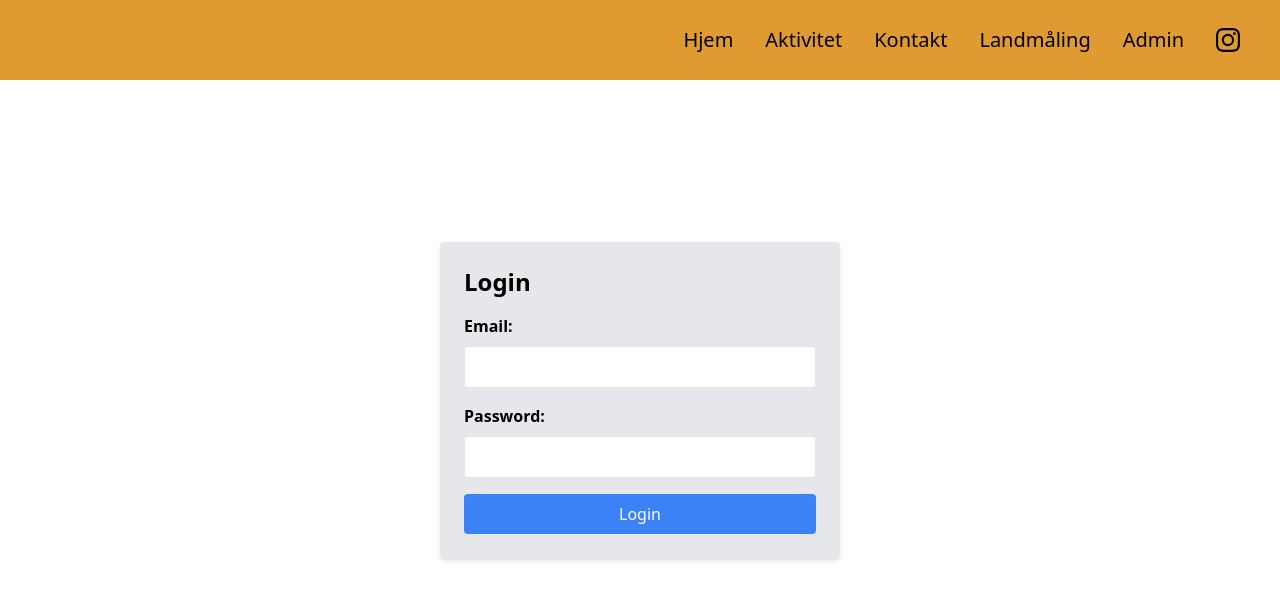
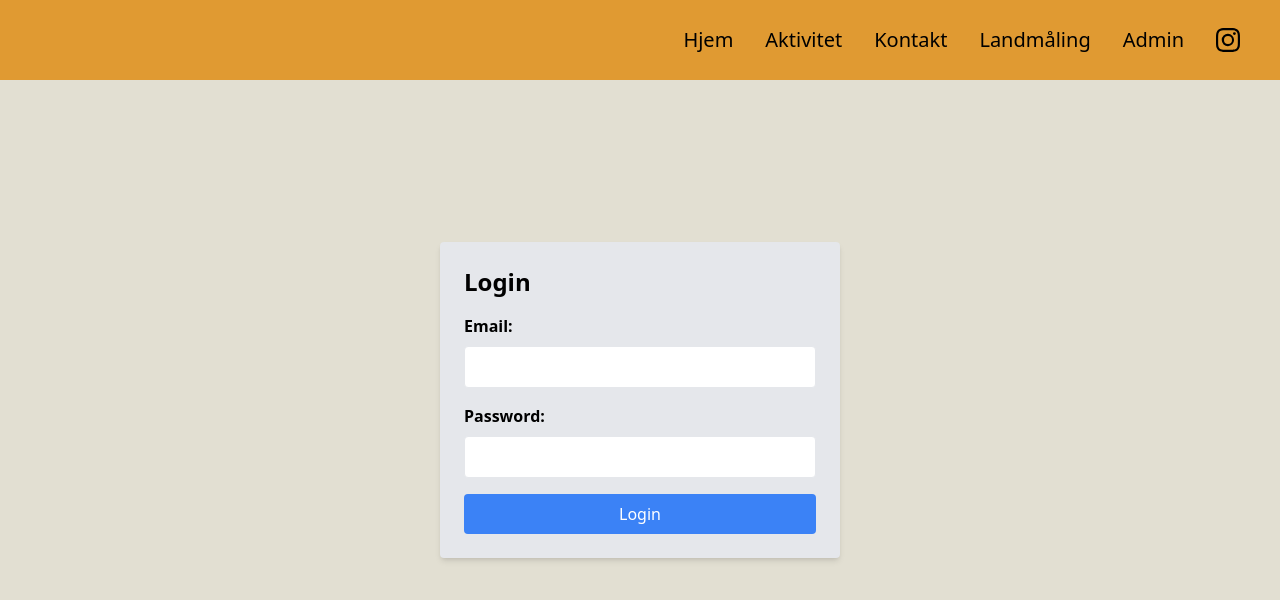
Before and after one commit to Amund-Fremming/M-leklubben, a React (Create React App) app: page /admin in a window 1280 px wide. Shown: the top 600 px of the page. Built offline with nearby package versions, Linux system fonts and the light colour scheme; no server answers.

Commit message:
95% finished

```diff
--- a/src/components/Admin.jsx
+++ b/src/components/Admin.jsx
@@ -45,7 +45,7 @@ const Admin = () => {
         <AuthContextProvider>
             <Navbar bg={"[#E09A32]"} />
         </AuthContextProvider>
-        <div className="justify-center items-center flex w-full h-screen">
+        <div className="justify-center bg-[#E2DFD2] items-center flex w-full h-screen">
             <form className="md:w-[400px] lg:w-[400px] xl:w-[400px] sm:w-[300px] w-[350px] mx-auto bg-gray-200 p-6 rounded shadow-md">
                 <h2 className="text-2xl font-bold mb-4">{user !== null ? "Already logged in" : "Login"}</h2>
                 <div className="mb-4">
--- a/src/components/CreatePost.jsx
+++ b/src/components/CreatePost.jsx
@@ -63,7 +63,7 @@ const CreatePost = () => {
                 <Navbar bg={"[#E09A32]"} />
             </AuthContextProvider>
 
-            <div className="justify-center items-center flex h-screen w-full">
+            <div className="justify-center bg-[#E2DFD2] items-center flex h-screen w-full">
                 <div className="shadow-md rounded-md bg-gray-200 w-[600px] h-[600px] p-6 flex flex-col">
                     <h1 className={`p-2 ${styles.heroHeadText}`}>
                         Create
```
